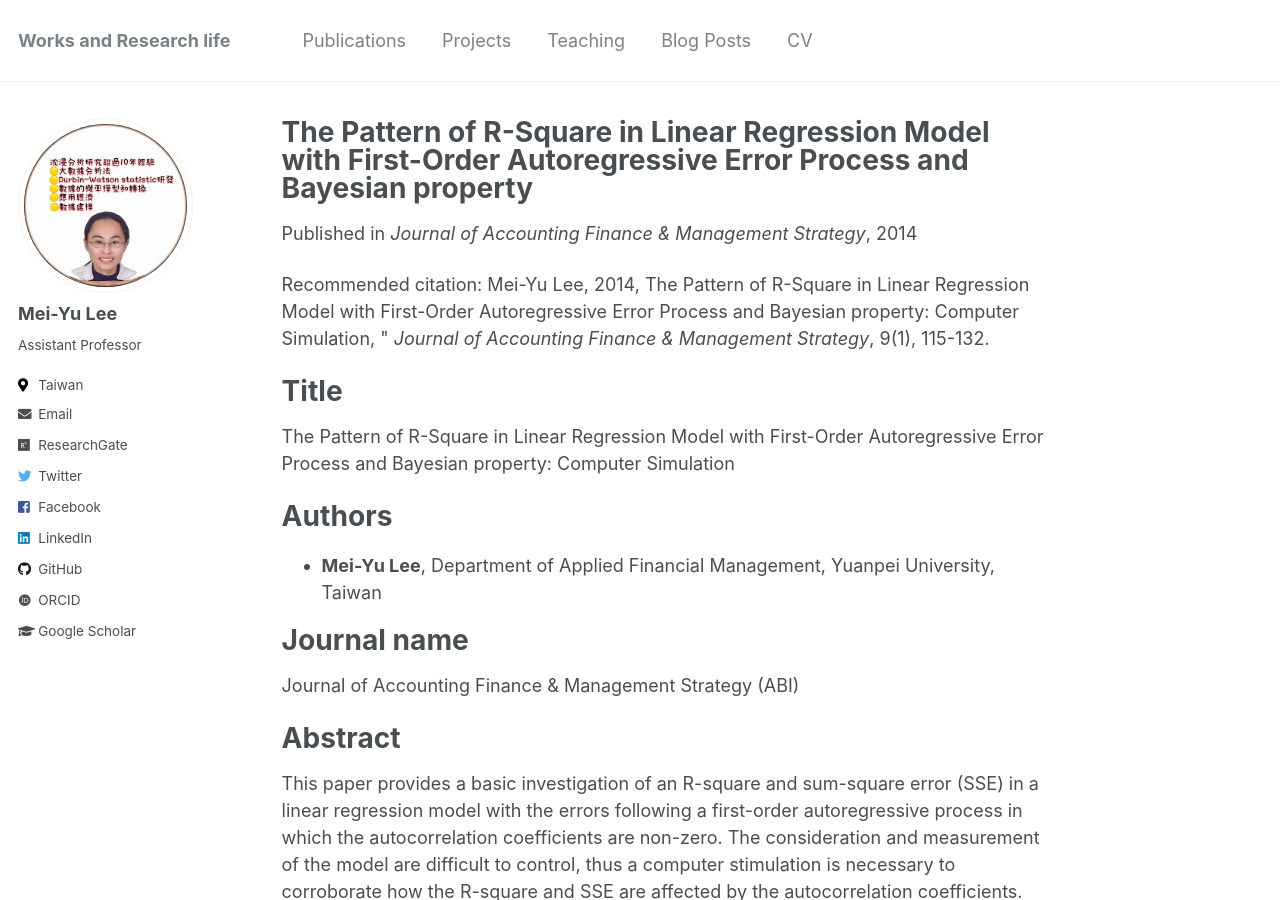
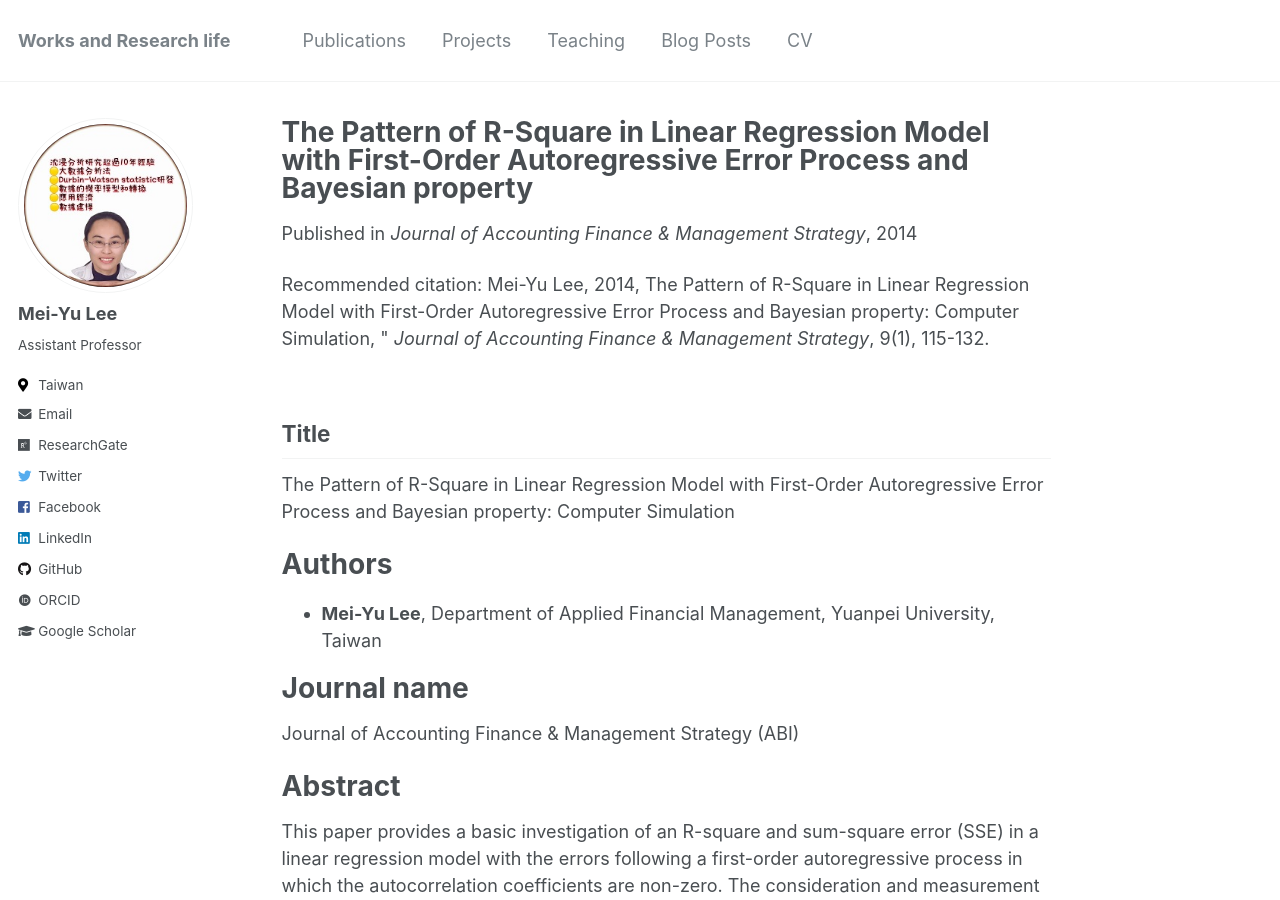
Before and after one commit to meiyulee/meiyulee.github.io, a Jekyll site: the page built from _publications/2014-06-journal-paper.md, in a window 1280 px wide and 900 px high. Built offline with Jekyll 4.4.1, drawn with Linux system fonts in a browser that asks for light colours; some web fonts are replaced.

```diff
--- a/_publications/2014-06-journal-paper.md
+++ b/_publications/2014-06-journal-paper.md
@@ -15,7 +15,7 @@ categories:
 ---
 
 
-# Title
+## Title
 The Pattern of R-Square in Linear Regression Model with First-Order Autoregressive Error Process and Bayesian property: Computer Simulation
 
 # Authors
```
